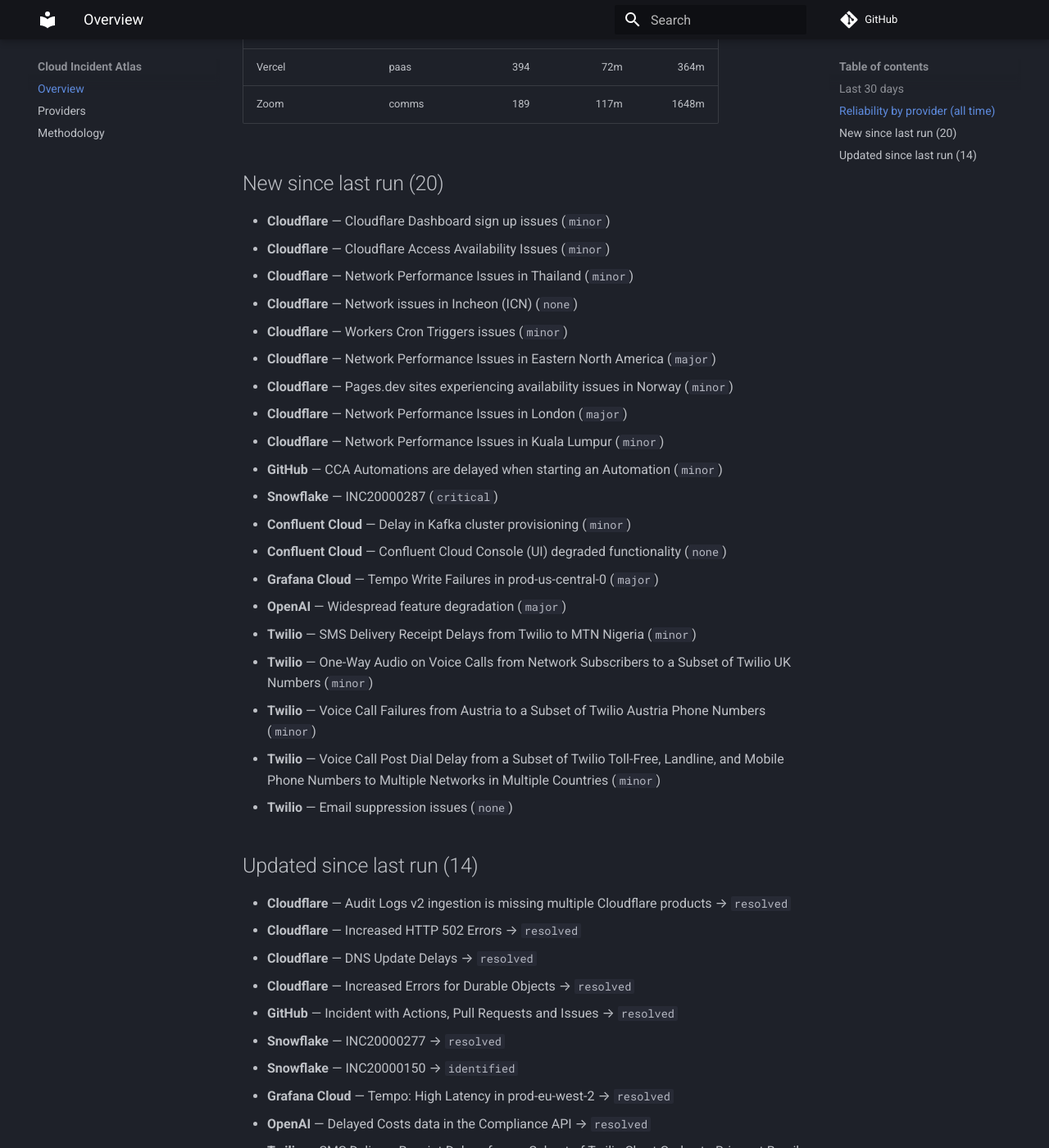
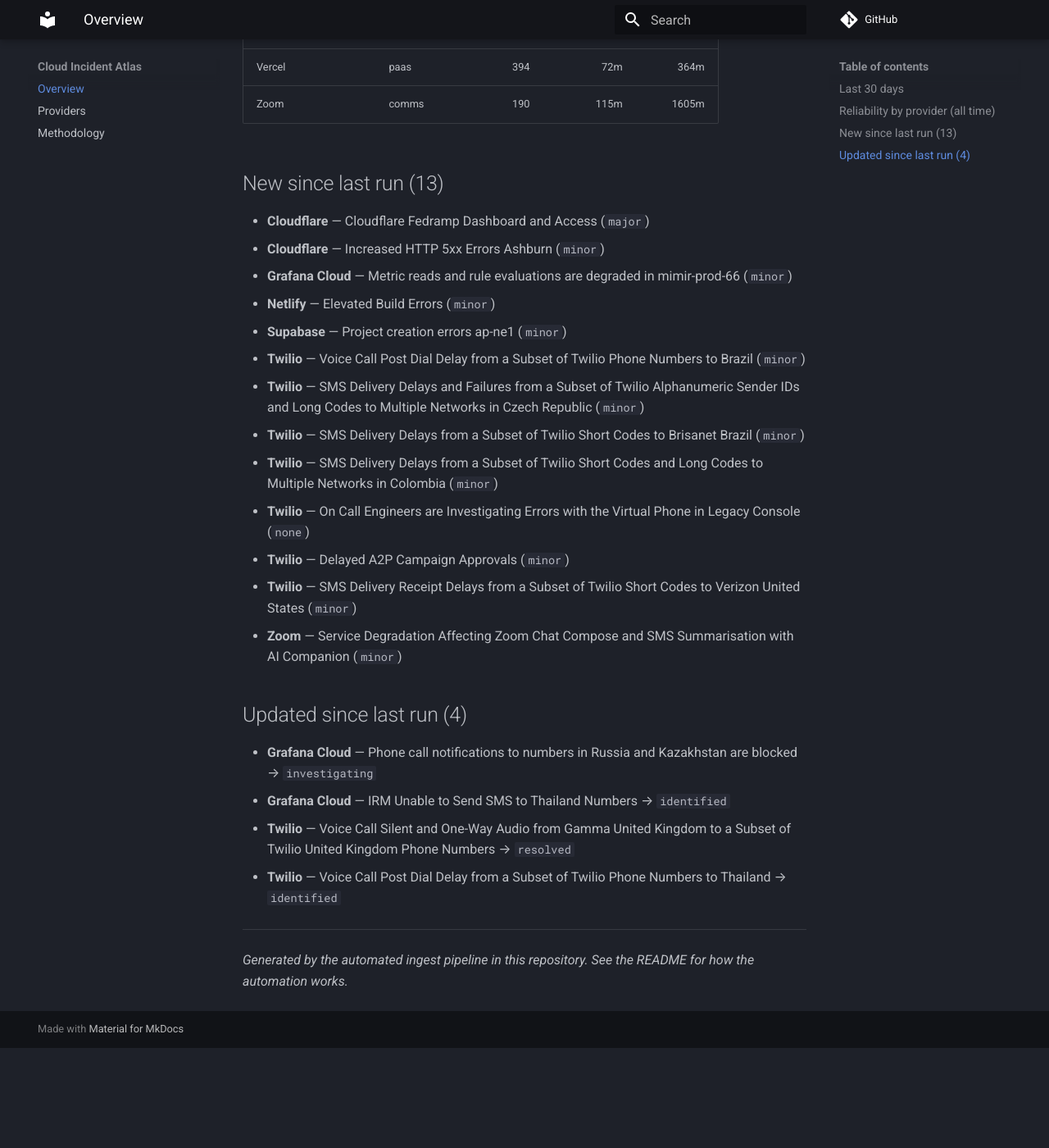
Before and after one commit to ayushgupta07xx/cloud-incident-atlas, an MkDocs documentation site: the page built from docs/index.md, in a window 1280 px wide and 1400 px high, scrolled down 1479 px. Shown: the whole window at 82% size. Built offline with MkDocs 1.6.1 and Material for MkDocs 9.7.7, drawn with Linux system fonts in a browser that asks for light colours; comment, search, counter and statistics services are not loaded; after the commit the page ends 2757 px from its top, so only the background shows below that; some of the changed text lies outside the part shown.

Commit message:
docs: refresh digest and charts
Regenerated from the corpus by the ingest pipeline.

Run: https://github.com/ayushgupta07xx/cloud-incident-atlas/actions/runs/39049631345

Co-authored-by: github-actions[bot] <41898282+github-actions[bot]@users.noreply.github.com>

```diff
--- a/docs/index.md
+++ b/docs/index.md
@@ -23,58 +23,41 @@
 | Elastic Cloud | observability | 260 | 192m | 1543m |
 | Google Cloud Platform | cloud | 7 | 640m | — |
 | GitHub | devtools | 638 | 67m | 291m |
-| Grafana Cloud | observability | 778 | 91m | 1132m |
+| Grafana Cloud | observability | 779 | 91m | 1132m |
 | HashiCorp Cloud | devtools | 40 | 178m | 1647m |
 | MongoDB Atlas | data | 278 | 120m | 1406m |
-| Netlify | paas | 225 | 38m | 189m |
+| Netlify | paas | 226 | 38m | 187m |
 | New Relic | observability | 108 | 63m | 311m |
 | npm | devtools | 65 | 107m | 347m |
 | OpenAI | ai | 112 | 111m | 673m |
 | Sentry | observability | 343 | 86m | 362m |
 | Snowflake | data | 205 | 118m | 596m |
-| Supabase | paas | 441 | 154m | 1327m |
-| Twilio | comms | 11118 | 270m | 1095m |
+| Supabase | paas | 442 | 153m | 1323m |
+| Twilio | comms | 11125 | 270m | 1095m |
 | Vercel | paas | 394 | 72m | 364m |
-| Zoom | comms | 189 | 117m | 1648m |
+| Zoom | comms | 190 | 115m | 1605m |
 
-## New since last run (20)
+## New since last run (13)
 
-- **Cloudflare** — Cloudflare Dashboard sign up issues (`minor`)
-- **Cloudflare** — Cloudflare Access Availability Issues (`minor`)
-- **Cloudflare** — Network Performance Issues in Thailand (`minor`)
-- **Cloudflare** — Network issues in Incheon (ICN) (`none`)
-- **Cloudflare** — Workers Cron Triggers issues (`minor`)
-- **Cloudflare** — Network Performance Issues in Eastern North America (`major`)
-- **Cloudflare** — Pages.dev sites experiencing availability issues in Norway (`minor`)
-- **Cloudflare** — Network Performance Issues in London (`major`)
-- **Cloudflare** — Network Performance Issues in Kuala Lumpur (`minor`)
-- **GitHub** — CCA Automations are delayed when starting an Automation (`minor`)
-- **Snowflake** — INC20000287 (`critical`)
-- **Confluent Cloud** — Delay in Kafka cluster provisioning (`minor`)
-- **Confluent Cloud** — Confluent Cloud Console (UI) degraded functionality (`none`)
-- **Grafana Cloud** — Tempo Write Failures in prod-us-central-0 (`major`)
-- **OpenAI** — Widespread feature degradation (`major`)
-- **Twilio** — SMS Delivery Receipt Delays from Twilio to MTN Nigeria (`minor`)
-- **Twilio** — One-Way Audio on Voice Calls from Network Subscribers to a Subset of Twilio UK Numbers (`minor`)
-- **Twilio** — Voice Call Failures from Austria to a Subset of Twilio Austria Phone Numbers (`minor`)
-- **Twilio** — Voice Call Post Dial Delay from a Subset of Twilio Toll-Free, Landline, and Mobile Phone Numbers to Multiple Networks in Multiple Countries (`minor`)
-- **Twilio** — Email suppression issues (`none`)
+- **Cloudflare** — Cloudflare Fedramp Dashboard and Access (`major`)
+- **Cloudflare** — Increased HTTP 5xx Errors Ashburn (`minor`)
+- **Grafana Cloud** — Metric reads and rule evaluations are degraded in mimir-prod-66 (`minor`)
+- **Netlify** — Elevated Build Errors (`minor`)
+- **Supabase** — Project creation errors ap-ne1 (`minor`)
+- **Twilio** — Voice Call Post Dial Delay from a Subset of Twilio Phone Numbers to Brazil (`minor`)
+- **Twilio** — SMS Delivery Delays and Failures from a Subset of Twilio Alphanumeric Sender IDs and Long Codes to Multiple Networks in Czech Republic (`minor`)
+- **Twilio** — SMS Delivery Delays from a Subset of Twilio Short Codes to Brisanet Brazil (`minor`)
+- **Twilio** — SMS Delivery Delays from a Subset of Twilio Short Codes and Long Codes to Multiple Networks in Colombia (`minor`)
+- **Twilio** — On Call Engineers are Investigating Errors with the Virtual Phone in Legacy Console (`none`)
+- **Twilio** — Delayed A2P Campaign Approvals (`minor`)
+- **Twilio** — SMS Delivery Receipt Delays from a Subset of Twilio Short Codes to Verizon United States (`minor`)
+- **Zoom** — Service Degradation Affecting Zoom Chat Compose and SMS Summarisation with AI Companion (`minor`)
 
-## Updated since last run (14)
+## Updated since last run (4)
 
-- **Cloudflare** — Audit Logs v2 ingestion is missing multiple Cloudflare products → `resolved`
-- **Cloudflare** — Increased HTTP 502 Errors → `resolved`
-- **Cloudflare** — DNS Update Delays → `resolved`
-- **Cloudflare** — Increased Errors for Durable Objects → `resolved`
-- **GitHub** — Incident with Actions, Pull Requests and Issues → `resolved`
-- **Snowflake** — INC20000277 → `resolved`
-- **Snowflake** — INC20000150 → `identified`
-- **Grafana Cloud** — Tempo: High Latency in prod-eu-west-2 → `resolved`
-- **OpenAI** — Delayed Costs data in the Compliance API → `resolved`
-- **Twilio** — SMS Delivery Receipt Delays from a Subset of Twilio Short Codes to Brisanet Brazil → `resolved`
-- **Twilio** — SMS Delivery Receipt Delays from a Subset of Twilio to Altan Redes Mexico → `resolved`
-- **Twilio** — SMS Delivery Failures from France to a Subset of Twilio Short Codes → `resolved`
-- **Twilio** — SMS Delivery Failures from Network Subscribers to Twilio Colombia Shortcode Numbers → `resolved`
+- **Grafana Cloud** — Phone call notifications to numbers in Russia and Kazakhstan are blocked → `investigating`
+- **Grafana Cloud** — IRM Unable to Send SMS to Thailand Numbers → `identified`
+- **Twilio** — Voice Call Silent and One-Way Audio from Gamma United Kingdom to a Subset of Twilio United Kingdom Phone Numbers → `resolved`
 - **Twilio** — Voice Call Post Dial Delay from a Subset of Twilio Phone Numbers to Thailand → `identified`
 
 ---
```
Also changed, not shown: other parts of docs/index.md (+4 -4 lines), README.md (+8 -10 lines), docs/providers.md (+10 -10 lines), docs/img/mttr.svg, docs/img/timeline.svg.
